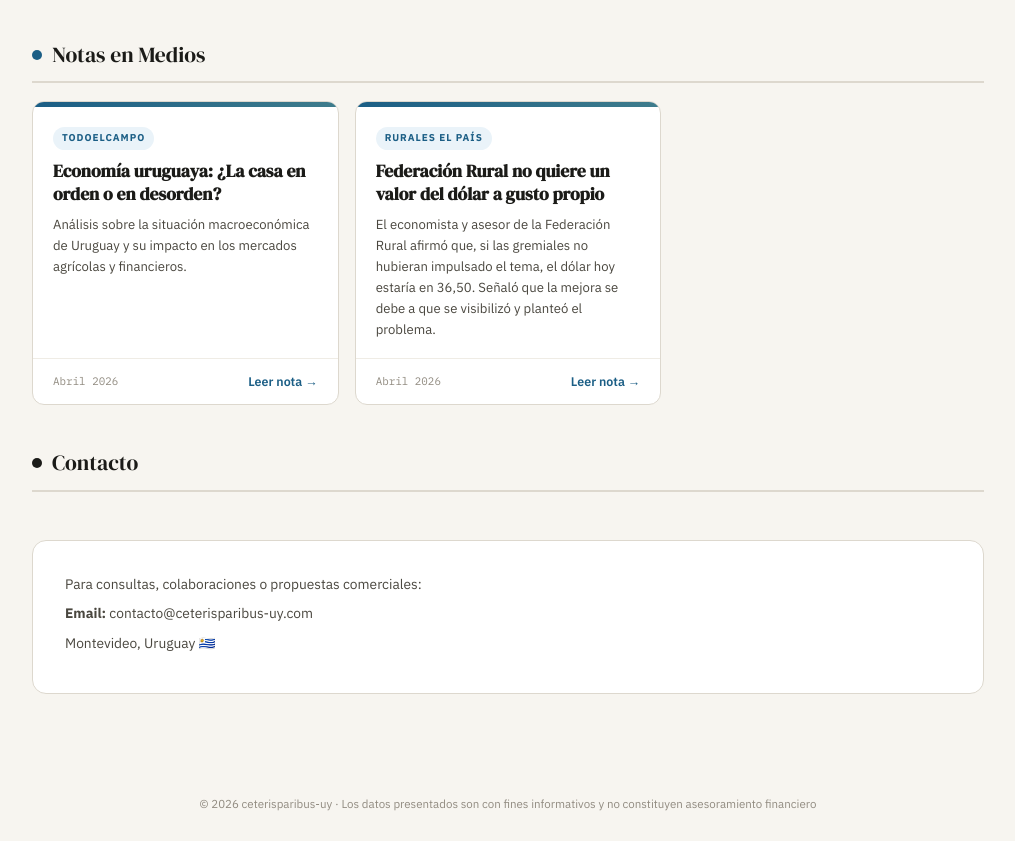
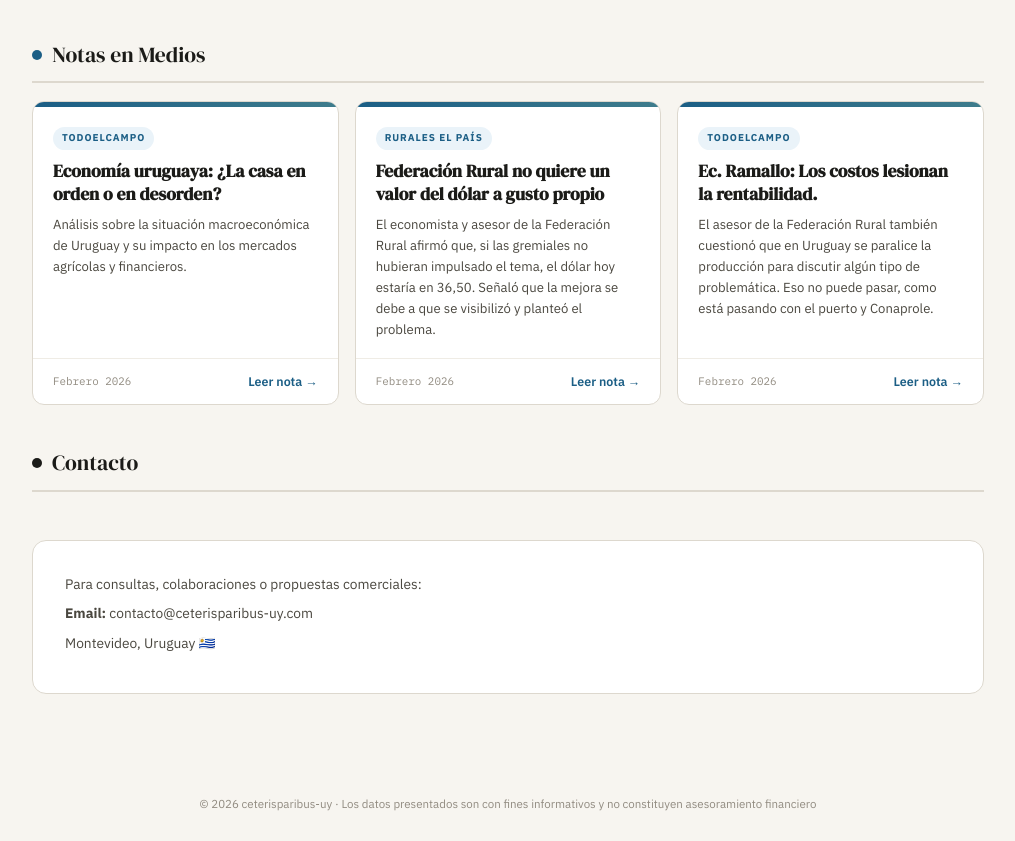
Before and after one commit to mltn1980/ceteris-paribus, a plain HTML site: page index.html in a window 1280 px wide. Shown: the part 2800-3641 px from the top of the page, without its empty margins (132-1147 px from the left). Drawn offline with Linux system fonts and the light colour scheme.

Commit message:
Se agregó un nota

```diff
--- a/index.html
+++ b/index.html
@@ -303,7 +303,7 @@ footer{text-align:center;padding:28px 24px;color:var(--muted);font-size:0.72rem;
                 <p class="desc">Análisis sobre la situación macroeconómica de Uruguay y su impacto en los mercados agrícolas y financieros.</p>
             </div>
             <div class="foot">
-                <span class="date">Abril 2026</span>
+                <span class="date">Febrero 2026</span>
                 <span class="cta">Leer nota →</span>
             </div>
         </a>
@@ -315,7 +315,19 @@ footer{text-align:center;padding:28px 24px;color:var(--muted);font-size:0.72rem;
                 <p class="desc">El economista y asesor de la Federación Rural afirmó que, si las gremiales no hubieran impulsado el tema, el dólar hoy estaría en 36,50. Señaló que la mejora se debe a que se visibilizó y planteó el problema.</p>
             </div>
             <div class="foot">
-                <span class="date">Abril 2026</span>
+                <span class="date">Febrero 2026</span>
+                <span class="cta">Leer nota →</span>
+            </div>
+        </a>
+        <a href="https://todoelcampo.com.uy/ec-ramallo-los-costos-lesionan-la-rentabilidad/" target="_blank" rel="noopener noreferrer" class="card gl">
+            <div class="stripe"></div>
+            <div class="body">
+                <span class="tag">TodoElCampo</span>
+                <h3>Ec. Ramallo: Los costos lesionan la rentabilidad.</h3>
+                <p class="desc">El asesor de la Federación Rural también cuestionó que en Uruguay se paralice la producción para discutir algún tipo de problemática. Eso no puede pasar, como está pasando con el puerto y Conaprole.</p>
+            </div>
+            <div class="foot">
+                <span class="date">Febrero 2026</span>
                 <span class="cta">Leer nota →</span>
             </div>
         </a>
```
